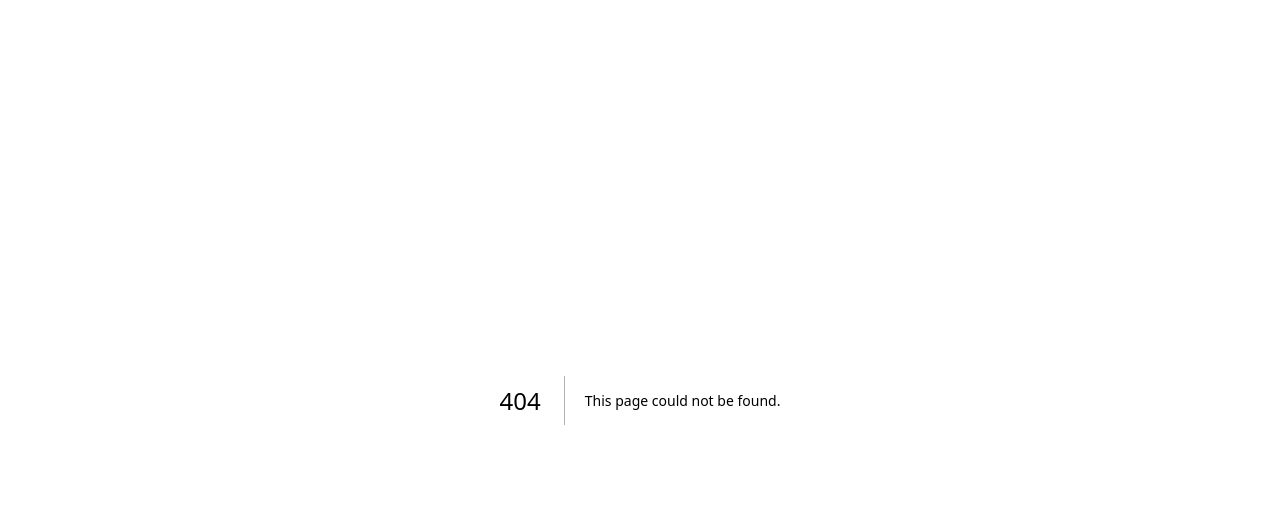
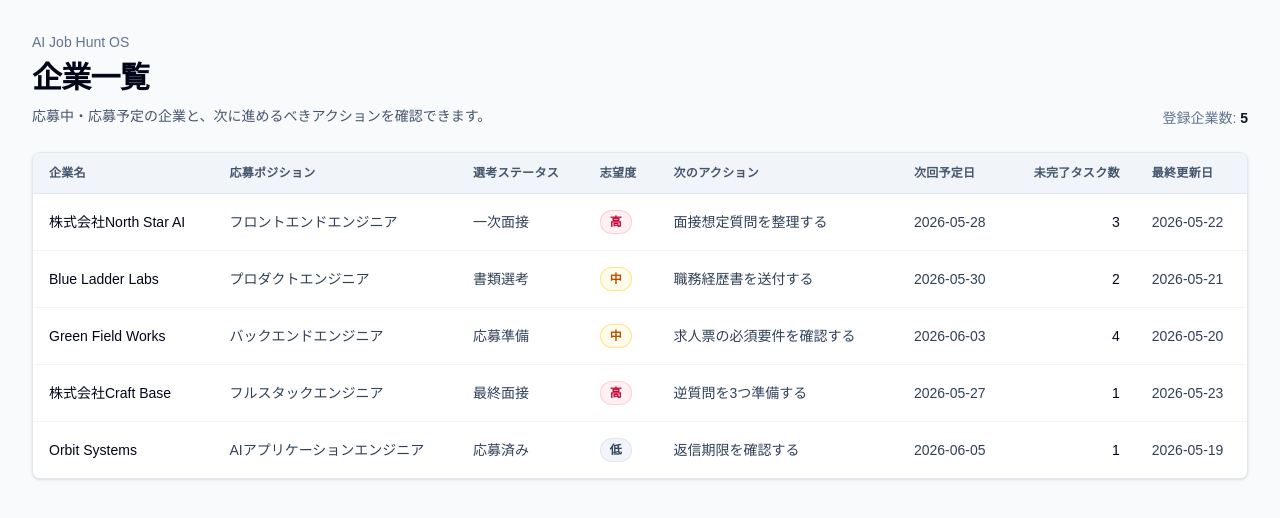
Before and after one commit to tomokitatsuda/ai-job-hunt-os, a Next.js app: page /companies in a window 1280 px wide. Before the commit this address had no page. Shown: the top 518 px of the page. Built offline with nearby package versions, Linux system fonts and the light colour scheme.

Commit message:
feat: add mock company list page

```diff
--- /dev/null
+++ b/src/app/companies/page.tsx
@@ -0,0 +1,182 @@
+type CompanyStatus =
+  | "応募準備"
+  | "応募済み"
+  | "書類選考"
+  | "一次面接"
+  | "最終面接"
+  | "内定";
+
+type CompanyPriority = "高" | "中" | "低";
+
+type Company = {
+  id: string;
+  name: string;
+  position: string;
+  status: CompanyStatus;
+  priority: CompanyPriority;
+  nextAction: string;
+  nextScheduledDate: string;
+  incompleteTaskCount: number;
+  updatedAt: string;
+};
+
+const companies: Company[] = [
+  {
+    id: "company-001",
+    name: "株式会社North Star AI",
+    position: "フロントエンドエンジニア",
+    status: "一次面接",
+    priority: "高",
+    nextAction: "面接想定質問を整理する",
+    nextScheduledDate: "2026-05-28",
+    incompleteTaskCount: 3,
+    updatedAt: "2026-05-22",
+  },
+  {
+    id: "company-002",
+    name: "Blue Ladder Labs",
+    position: "プロダクトエンジニア",
+    status: "書類選考",
+    priority: "中",
+    nextAction: "職務経歴書を送付する",
+    nextScheduledDate: "2026-05-30",
+    incompleteTaskCount: 2,
+    updatedAt: "2026-05-21",
+  },
+  {
+    id: "company-003",
+    name: "Green Field Works",
+    position: "バックエンドエンジニア",
+    status: "応募準備",
+    priority: "中",
+    nextAction: "求人票の必須要件を確認する",
+    nextScheduledDate: "2026-06-03",
+    incompleteTaskCount: 4,
+    updatedAt: "2026-05-20",
+  },
+  {
+    id: "company-004",
+    name: "株式会社Craft Base",
+    position: "フルスタックエンジニア",
+    status: "最終面接",
+    priority: "高",
+    nextAction: "逆質問を3つ準備する",
+    nextScheduledDate: "2026-05-27",
+    incompleteTaskCount: 1,
+    updatedAt: "2026-05-23",
+  },
+  {
+    id: "company-005",
+    name: "Orbit Systems",
+    position: "AIアプリケーションエンジニア",
+    status: "応募済み",
+    priority: "低",
+    nextAction: "返信期限を確認する",
+    nextScheduledDate: "2026-06-05",
+    incompleteTaskCount: 1,
+    updatedAt: "2026-05-19",
+  },
+];
+
+const priorityStyles: Record<CompanyPriority, string> = {
+  高: "bg-rose-50 text-rose-700 ring-rose-200",
+  中: "bg-amber-50 text-amber-700 ring-amber-200",
+  低: "bg-slate-100 text-slate-700 ring-slate-200",
+};
+
+export default function CompaniesPage() {
+  return (
+    <main className="min-h-screen bg-slate-50 px-4 py-8 text-slate-950 sm:px-6 lg:px-8">
+      <div className="mx-auto flex w-full max-w-7xl flex-col gap-6">
+        <header className="flex flex-col gap-2">
+          <p className="text-sm font-medium text-slate-500">AI Job Hunt OS</p>
+          <div className="flex flex-col justify-between gap-3 sm:flex-row sm:items-end">
+            <div>
+              <h1 className="text-2xl font-semibold tracking-tight sm:text-3xl">
+                企業一覧
+              </h1>
+              <p className="mt-2 text-sm leading-6 text-slate-600">
+                応募中・応募予定の企業と、次に進めるべきアクションを確認できます。
+              </p>
+            </div>
+            <div className="text-sm text-slate-500">
+              登録企業数:{" "}
+              <span className="font-semibold text-slate-900">
+                {companies.length}
+              </span>
+            </div>
+          </div>
+        </header>
+
+        <section className="overflow-hidden rounded-lg border border-slate-200 bg-white shadow-sm">
+          <div className="overflow-x-auto">
+            <table className="min-w-full divide-y divide-slate-200 text-sm">
+              <thead className="bg-slate-100 text-left text-xs font-semibold uppercase tracking-wide text-slate-600">
+                <tr>
+                  <th scope="col" className="px-4 py-3">
+                    企業名
+                  </th>
+                  <th scope="col" className="px-4 py-3">
+                    応募ポジション
+                  </th>
+                  <th scope="col" className="px-4 py-3">
+                    選考ステータス
+                  </th>
+                  <th scope="col" className="px-4 py-3">
+                    志望度
+                  </th>
+                  <th scope="col" className="px-4 py-3">
+                    次のアクション
+                  </th>
+                  <th scope="col" className="px-4 py-3">
+                    次回予定日
+                  </th>
+                  <th scope="col" className="px-4 py-3 text-right">
+                    未完了タスク数
+                  </th>
+                  <th scope="col" className="px-4 py-3">
+                    最終更新日
+                  </th>
+                </tr>
+              </thead>
+              <tbody className="divide-y divide-slate-100 bg-white">
+                {companies.map((company) => (
+                  <tr key={company.id} className="hover:bg-slate-50">
+                    <td className="whitespace-nowrap px-4 py-4 font-medium text-slate-950">
+                      {company.name}
+                    </td>
+                    <td className="whitespace-nowrap px-4 py-4 text-slate-700">
+                      {company.position}
+                    </td>
+                    <td className="whitespace-nowrap px-4 py-4 text-slate-700">
+                      {company.status}
+                    </td>
+                    <td className="whitespace-nowrap px-4 py-4">
+                      <span
+                        className={`inline-flex rounded-full px-2.5 py-1 text-xs font-semibold ring-1 ring-inset ${priorityStyles[company.priority]}`}
+                      >
+                        {company.priority}
+                      </span>
+                    </td>
+                    <td className="min-w-56 px-4 py-4 text-slate-700">
+                      {company.nextAction}
+                    </td>
+                    <td className="whitespace-nowrap px-4 py-4 text-slate-700">
+                      {company.nextScheduledDate}
+                    </td>
+                    <td className="whitespace-nowrap px-4 py-4 text-right font-medium text-slate-950">
+                      {company.incompleteTaskCount}
+                    </td>
+                    <td className="whitespace-nowrap px-4 py-4 text-slate-700">
+                      {company.updatedAt}
+                    </td>
+                  </tr>
+                ))}
+              </tbody>
+            </table>
+          </div>
+        </section>
+      </div>
+    </main>
+  );
+}
--- a/src/app/page.tsx
+++ b/src/app/page.tsx
@@ -1,65 +1,25 @@
-import Image from "next/image";
+import Link from "next/link";
 
 export default function Home() {
   return (
-    <div className="flex flex-col flex-1 items-center justify-center bg-zinc-50 font-sans dark:bg-black">
-      <main className="flex flex-1 w-full max-w-3xl flex-col items-center justify-between py-32 px-16 bg-white dark:bg-black sm:items-start">
-        <Image
-          className="dark:invert"
-          src="/next.svg"
-          alt="Next.js logo"
-          width={100}
-          height={20}
-          priority
-        />
-        <div className="flex flex-col items-center gap-6 text-center sm:items-start sm:text-left">
-          <h1 className="max-w-xs text-3xl font-semibold leading-10 tracking-tight text-black dark:text-zinc-50">
-            To get started, edit the page.tsx file.
-          </h1>
-          <p className="max-w-md text-lg leading-8 text-zinc-600 dark:text-zinc-400">
-            Looking for a starting point or more instructions? Head over to{" "}
-            <a
-              href="https://vercel.com/templates?framework=next.js&utm_source=create-next-app&utm_medium=appdir-template-tw&utm_campaign=create-next-app"
-              className="font-medium text-zinc-950 dark:text-zinc-50"
-            >
-              Templates
-            </a>{" "}
-            or the{" "}
-            <a
-              href="https://nextjs.org/learn?utm_source=create-next-app&utm_medium=appdir-template-tw&utm_campaign=create-next-app"
-              className="font-medium text-zinc-950 dark:text-zinc-50"
-            >
-              Learning
-            </a>{" "}
-            center.
-          </p>
+    <main className="flex min-h-screen items-center bg-slate-50 px-4 py-12 text-slate-950 sm:px-6 lg:px-8">
+      <div className="mx-auto w-full max-w-3xl">
+        <p className="text-sm font-medium text-slate-500">AI Job Hunt OS</p>
+        <h1 className="mt-3 text-3xl font-semibold tracking-tight sm:text-4xl">
+          就職活動の企業情報を一元管理する
+        </h1>
+        <p className="mt-4 max-w-2xl text-base leading-7 text-slate-600">
+          v1.0 MVP では、応募先企業のステータス、志望度、次のアクションを一覧で確認できます。
+        </p>
+        <div className="mt-8">
+          <Link
+            href="/companies"
+            className="inline-flex h-11 items-center justify-center rounded-md bg-slate-950 px-5 text-sm font-semibold text-white transition hover:bg-slate-800"
+          >
+            企業一覧を開く
+          </Link>
         </div>
-        <div className="flex flex-col gap-4 text-base font-medium sm:flex-row">
-          <a
-            className="flex h-12 w-full items-center justify-center gap-2 rounded-full bg-foreground px-5 text-background transition-colors hover:bg-[#383838] dark:hover:bg-[#ccc] md:w-[158px]"
-            href="https://vercel.com/new?utm_source=create-next-app&utm_medium=appdir-template-tw&utm_campaign=create-next-app"
-            target="_blank"
-            rel="noopener noreferrer"
-          >
-            <Image
-              className="dark:invert"
-              src="/vercel.svg"
-              alt="Vercel logomark"
-              width={16}
-              height={16}
-            />
-            Deploy Now
-          </a>
-          <a
-            className="flex h-12 w-full items-center justify-center rounded-full border border-solid border-black/[.08] px-5 transition-colors hover:border-transparent hover:bg-black/[.04] dark:border-white/[.145] dark:hover:bg-[#1a1a1a] md:w-[158px]"
-            href="https://nextjs.org/docs?utm_source=create-next-app&utm_medium=appdir-template-tw&utm_campaign=create-next-app"
-            target="_blank"
-            rel="noopener noreferrer"
-          >
-            Documentation
-          </a>
-        </div>
-      </main>
-    </div>
+      </div>
+    </main>
   );
 }
```
